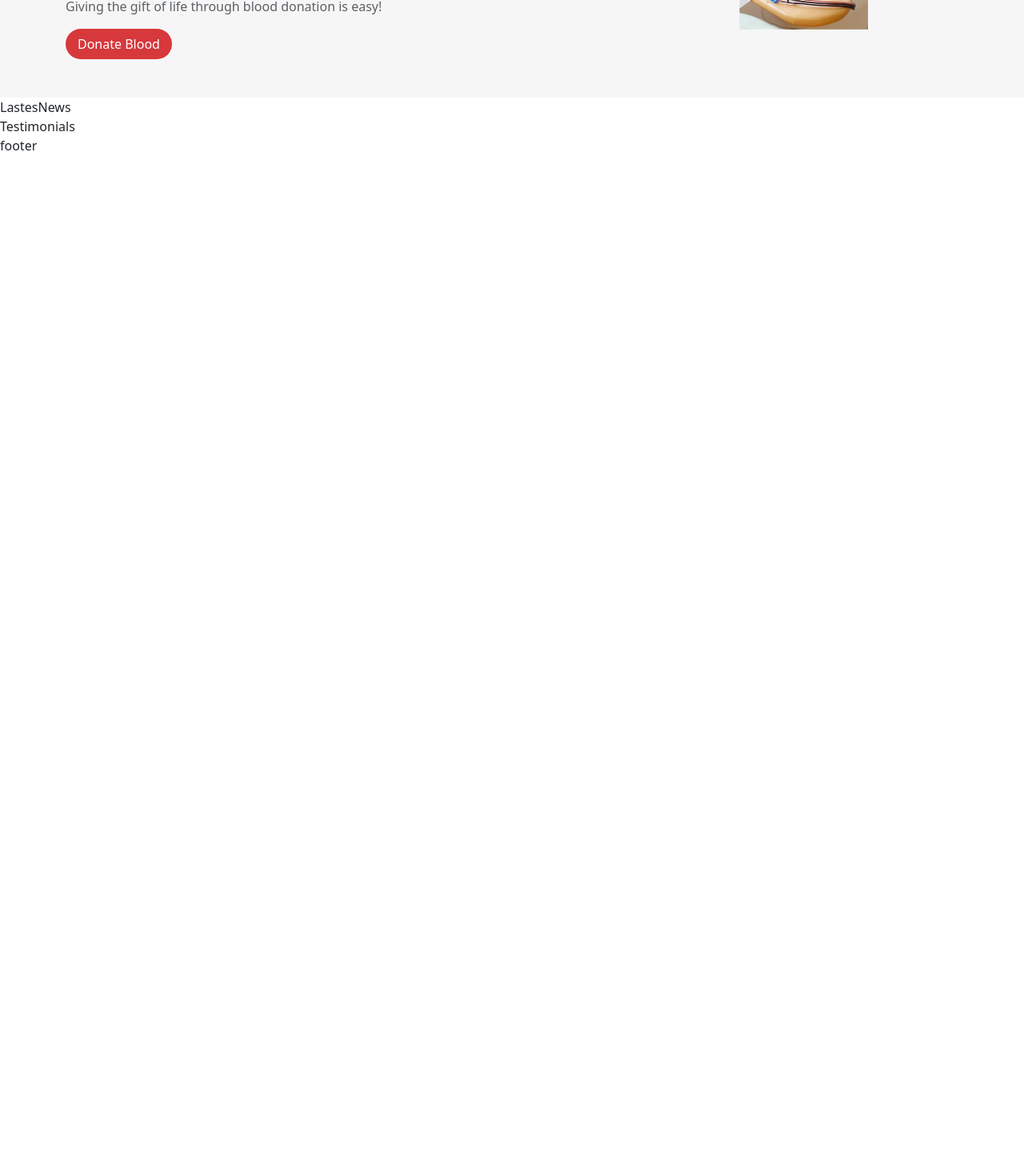
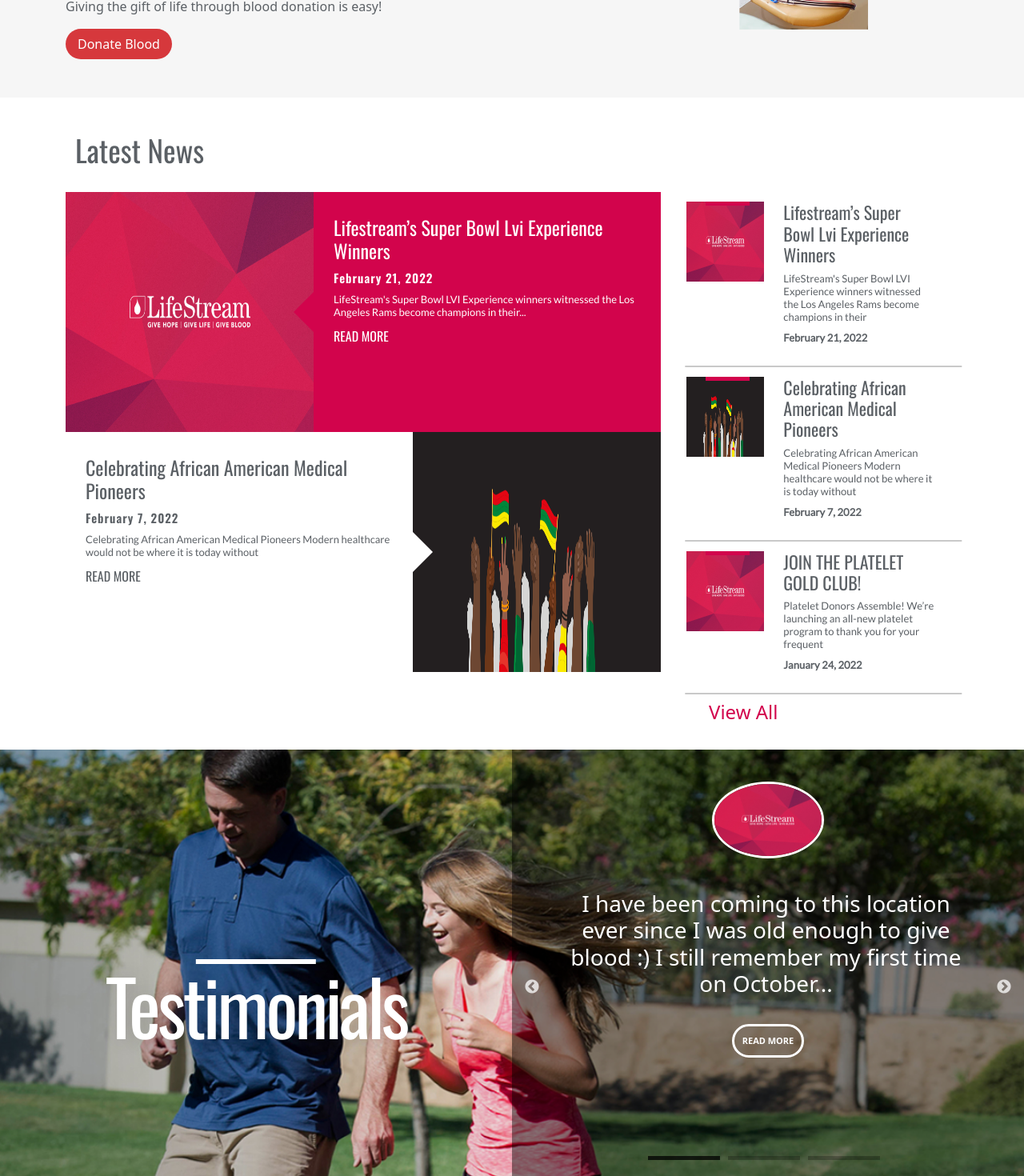
Before and after one commit to hagerMhmd/BloodBank, a React (Create React App) app: page /home in a window 1280 px wide. Shown: the part 1540-3010 px from the top of the page at 80% size. Before the commit the page ends 1734 px from the top, so only its background shows below. Built offline with nearby package versions, Linux system fonts and the light colour scheme.

Commit message:
add two sec

```diff
--- a/package.json
+++ b/package.json
@@ -3,7 +3,7 @@
   "version": "0.1.0",
   "private": true,
   "dependencies": {
-    "@fortawesome/fontawesome-free": "^6.1.0",
+    "@fortawesome/fontawesome-free": "^6.1.1",
     "@testing-library/jest-dom": "^5.16.2",
     "@testing-library/react": "^12.1.4",
     "@testing-library/user-event": "^13.5.0",
--- a/src/Components/LastesNews/LastesNews.jsx
+++ b/src/Components/LastesNews/LastesNews.jsx
@@ -1,7 +1,118 @@
 import React from 'react'
+import defuit from './../../Imgs/default.jpg'
+import blakh from './../../Imgs/black-history-month-blog-banner-6-1536x390.png'
 
+import '../LastesNews/latest new.css'
 export default function LastesNews() {
-  return (
-    <div>LastesNews</div>
-  )
+  return <>
+  <div className="container p-4">
+    <h2 className='title-news'>Latest News</h2>
+    <div className="row">
+      <div className="col-md-8">
+        <div className="row">
+        <div className="col-md-5 p-0">
+          <img src={defuit} alt="" className='w-100 im'/>
+        </div>
+        <div className="col-md-7 late-rights">
+         <h3>Lifestream’s Super Bowl Lvi Experience Winners
+
+</h3>
+<h5>February 21, 2022
+</h5>
+<p>LifeStream's Super Bowl LVI Experience winners witnessed the Los Angeles Rams become champions in their...
+
+</p>
+<h6 className='nes'>Read More</h6>
+        </div>
+        </div>
+        <div className="row">
+
+        <div className="col-md-7 late-rights-btom">
+         <h3>Celebrating African American Medical Pioneers
+
+</h3>
+<h5>February 7, 2022
+
+</h5>
+<p>Celebrating African American Medical Pioneers Modern healthcare would not be where it is today without
+
+
+</p>
+<h6 className='nes'>Read More</h6>
+        </div>
+        <div className="col-md-5 p-0">
+          <img src={blakh} alt="" className='w-100 im'/>
+        </div>
+        </div>
+      </div>
+      <div className="col-md-4">
+        <div className="row p-1 hamo my-2">
+          <div className="col-md-4 ms-3">
+            <div className="item lo">
+            <img src={defuit} alt="" className='w-100 no '/>
+
+            </div>
+
+          </div>
+          <div className="col-md-7 so">
+            <h4>Lifestream’s Super Bowl Lvi Experience Winners
+</h4>
+<p>LifeStream's Super Bowl LVI Experience winners witnessed the Los Angeles Rams become champions in their
+
+</p>
+<h6>February 21, 2022
+</h6>
+          </div>
+
+        </div>
+        <div className="row p-1 hamo my-2">
+          <div className="col-md-4 ms-3">
+            <div className="item lo">
+            <img src={blakh} alt="" className='w-100 no '/>
+
+            </div>
+
+          </div>
+          <div className="col-md-7 so">
+            <h4>Celebrating African American Medical Pioneers
+
+</h4>
+<p>Celebrating African American Medical Pioneers Modern healthcare would not be where it is today without
+
+
+</p>
+<h6>February 7, 2022
+
+</h6>
+          </div>
+
+        </div>
+        <div className="row p-1 hamo my-2">
+          <div className="col-md-4 ms-3">
+            <div className="item lo">
+            <img src={defuit} alt="" className='w-100 no '/>
+
+            </div>
+
+
+          </div>
+          <div className="col-md-7 so">
+            <h4> JOIN THE PLATELET GOLD CLUB!
+
+</h4>
+<p>Platelet Donors Assemble! We’re launching an all-new platelet program to thank you for your frequent
+
+
+</p>
+<h6>January 24, 2022
+
+</h6>
+          </div>
+
+        </div>
+        <h4 className='lila ms-5'>View All</h4>
+      </div>
+    </div>
+  </div>
+  </>
 }
--- /dev/null
+++ b/src/Components/LastesNews/latest new.css
@@ -0,0 +1,185 @@
+@import url('https://fonts.googleapis.com/css2?family=Oswald&display=swap');
+@import url('https://fonts.googleapis.com/css2?family=Lato&display=swap');
+@import url('https://fonts.googleapis.com/css2?family=Oswald:wght@600&display=swap');
+
+.title-news{
+    color: #5b6065;
+    margin: 20px 0 30px;
+    font-family:Oswald ,sans-serif ;
+    font-size: 37px;
+}
+.im{
+height: 300px;
+}
+.late-rights{
+    color: white;
+    background-color: #D2044C;
+    padding: 30px 25px !important;
+    height: 300px;
+    position: relative;
+}
+.late-rights h3{
+font-size: 24px;
+font-family:Oswald ,sans-serif ;
+margin: 0px 0px 10px;
+cursor: pointer;
+transition: .5s all !important;
+}
+.late-rights h3:hover{
+    text-decoration: underline;
+}
+.late-rights h5{
+    font-size: 15px;
+    font-family:Oswald ,sans-serif ;
+margin: 0px 0px 10px;
+font-weight: bold;
+letter-spacing: 1px;
+}
+.late-rights p{
+    margin: 10px 0px;
+ color: white;
+    font: 13px Lato;
+}
+.late-rights h6{
+    text-transform: uppercase;
+    font-weight: bold;
+    font: 16px Oswald ,sans-serif ;
+    transition: .5s all;
+    cursor: pointer;
+}
+.nes{
+    width: 120px;
+    height: 20px;
+}
+.late-rights .nes:hover{
+font-size: 14px;}
+.late-rights::before{
+    content: '';
+
+    position: absolute;
+    top: 50%;
+    transform: translateY(-50%);
+
+    left:-25px;
+    width: 30;
+  height: 30;
+  border-top: 25px solid transparent;
+  border-bottom: 25px solid transparent;
+  z-index: 10;
+  border-right:25px solid #D2044C;
+}
+.late-rights-btom{
+    color: #5b6065;
+    padding: 30px 25px !important;
+    height: 300px;
+    position: relative;
+}
+.late-rights-btom h3{
+    font-size: 24px;
+    font-family:Oswald ,sans-serif ;
+    margin: 0px 0px 10px;
+    cursor: pointer;
+    transition: .5s all !important;
+    }
+    .late-rights-btom h3:hover{
+        text-decoration: underline;
+    }
+    .late-rights-btom h5{
+        font-size: 15px;
+        font-family:Oswald ,sans-serif ;
+    margin: 0px 0px 10px;
+    font-weight: bold;
+    letter-spacing: 1px;
+    }
+    .late-rights-btom p{
+        margin: 10px 0px;
+     color: #5b6065;
+        font: 13px Lato;
+    }
+    .late-rights-btom h6{
+        text-transform: uppercase;
+        font-weight: bold;
+        font: 16px Oswald ,sans-serif ;
+        transition: .5s all;
+        cursor: pointer;
+    }
+
+    .late-rights-btom .nes:hover{
+    font-size: 14px;}
+    .late-rights-btom::before{
+        content: '';
+
+        position: absolute;
+        top: 50%;
+        transform: translateY(-50%);
+
+        right:-25px;
+        width: 30;
+      height: 30;
+      border-top: 25px solid transparent;
+      border-bottom: 25px solid transparent;
+      z-index: 10;
+      border-left:25px solid white;
+    }
+    .no{
+        height: 100px;
+    }
+.lo{
+    position: relative;
+    cursor: pointer;
+}
+.lo::after{
+    content: '';
+    position: absolute;
+    top: 0;
+    left: 25%;
+
+    width: 55px;
+    height:5px;
+    background-color: #D2044C;
+    transition: .5s all;
+}
+.lo:hover::after{
+    background-color: white !important;
+}
+.so h4{
+    color: #5b6065;
+    font-size: 22px;
+    font-weight: 400;
+    font-family:Oswald ,sans-serif ;
+cursor: pointer;
+}
+.so h4:hover{
+    text-decoration: underline;
+}
+.so p{
+    color: #5b6065;
+    margin: 0px 0px 10px;
+    font: 13px Lato;
+}
+.so h6{
+    color: #5b6065;
+    margin: 0px 0px 25px;
+    font: 13px Lato;
+    font-weight: bold;
+}
+.hamo{
+    position: relative;
+}
+.hamo::after{
+    content: '';
+    position: absolute;
+bottom: 0;
+    left: 50%;
+    transform: translateX(-45%);
+    width: 93%;
+    height:2px;
+    background-color: #c9c9c9;
+}
+.lila{
+    color: #D2044C;
+    cursor: pointer;
+}
+.lila:hover{
+    text-decoration: underline;
+}
--- a/src/Components/Testimonials/Testimonials.jsx
+++ b/src/Components/Testimonials/Testimonials.jsx
@@ -1,7 +1,51 @@
 import React from 'react'
+import Slider from "react-slick";
+import defuit from './../../Imgs/default.jpg'
 
+import '../Testimonials/testmonilas.css'
 export default function Testimonials() {
-  return (
-    <div>Testimonials</div>
-  )
+
+  const settings = {
+    dots: true,
+    infinite: true,
+    speed: 500,
+    slidesToShow: 1,
+    slidesToScroll: 1
+  };
+  return <>
+  <div className='Testimonials'>
+    <h2>Testimonials</h2>
+<div className="layout ">
+<div className='slide'>
+        <Slider {...settings}>
+          <div className='les'>
+<div className="img-con"><img src={defuit} alt="" /></div>
+        <h3>I have been coming to this location ever since I was old enough to give blood :) I still remember my first time on October...
+
+</h3>
+<button className='btno'>READ MORE</button>
+          </div>
+          <div className='les'>
+<div className="img-con"><img src={defuit} alt="" /></div>
+
+<h3>The staff is very friendly and skilled. The process is fast and easy, no pain at all :) We get a cute ribbon afterwards; makes...
+
+</h3><button className='btno'>READ MORE</button>
+          </div>
+          <div className='les'>
+<div className="img-con"><img src={defuit} alt="" /></div>
+<h3>Everyone there takes the time to make sure your comfortable and at ease while donating. It's a relaxed atmosphere, which makes donating a good experience....
+
+</h3>
+<button className='btno'>READ MORE</button>
+          </div>
+
+
+        </Slider>
+      </div>
+
+</div>
+  </div>
+
+  </>
 }
--- /dev/null
+++ b/src/Components/Testimonials/testmonilas.css
@@ -0,0 +1,84 @@
+.Testimonials{
+    width: 100%;
+    height: 70vh;
+    background-image: url(../../Imgs/bg-testimonials.jpg);
+    background-position: center center;
+    background-size: cover;
+display: flex;
+align-items: center;
+}
+.layout{
+    width: 50%;
+    height: 70vh;
+    background-color: rgba(0, 0, 0, 0.45);
+    margin-left: auto;
+    text-align: center;
+    padding:40px;
+
+overflow: hidden;
+}
+.slide{
+ color: white !important;
+width: 100%;
+
+}
+.les{
+    margin-bottom: 135px;
+}
+.les h3{
+    padding: 0px 25px 25px 20px;
+}
+.img-con{
+}
+.img-con img{
+    width: 25%;
+    border: 3px white solid;
+border-radius: 50%;
+margin: 0px 0 40px 50%;
+transform: translateX(-50%);
+}
+.btno{
+    background-color: transparent;
+    border-radius: 35px;
+    border: 3px white solid;
+    cursor: pointer;
+    color: white;
+    padding: 10px;
+
+
+
+
+
+    font-size: 11px;
+    font-weight: bold;
+}
+.btno:hover{
+    background-color: #D2044C;
+}
+.Testimonials h2{
+    position: absolute;
+    left: 25%;
+    transform: translateX(-50%);
+    font-size: 95px;
+    font-weight: 500;
+    color: #ffffff;
+    letter-spacing: -4px;
+    margin-bottom: 50px;
+    margin-top: 10%;
+    z-index: 3;
+    position: relative;
+    font-family: 'Oswald', sans-serif;
+    text-shadow: 5px 2px 25px rgb(0 0 0 / 15%);
+padding: 0 !important;
+
+}
+.Testimonials h2::after{
+    position: absolute;
+    left: 50%;
+    top: 0;
+    content: '';
+    width: 150px;
+    height: 6px;
+    background-color: #ffffff;
+    transform: translateX(-50%);
+}
```
Also changed, not shown: src/Imgs/black-history-month-blog-banner-6-1536x390.png (added), 1 other file (tests, documents, lock files or other folders).
